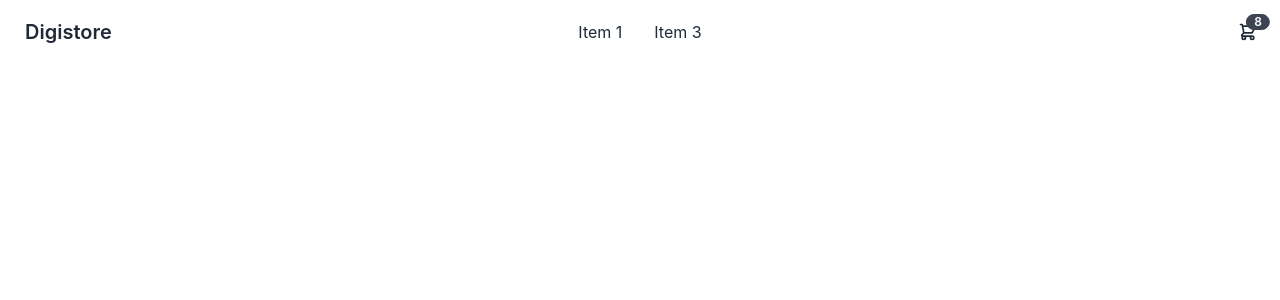
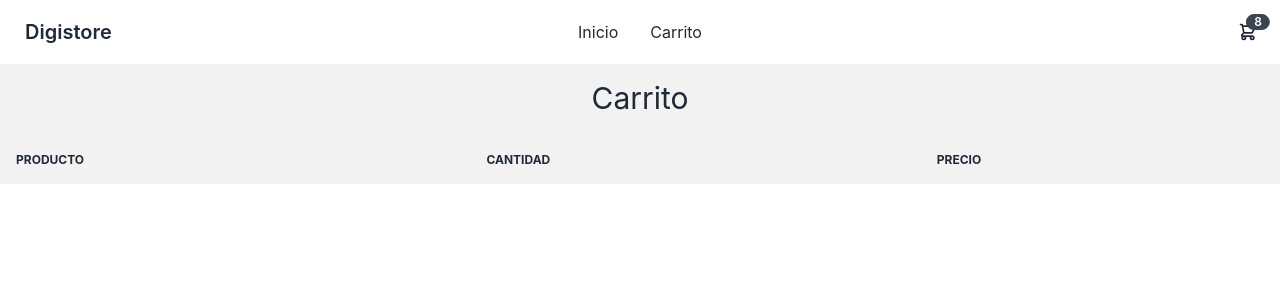
Before and after one commit to LucasAlejandroValente/desafio-nav, a React (Create React App) app: page /cart in a window 1280 px wide. Shown: the top 300 px of the page. Built offline with nearby package versions, Linux system fonts and the light colour scheme.

Commit message:
add cart

```diff
--- a/src/App.js
+++ b/src/App.js
@@ -1,13 +1,13 @@
 import './App.css';
 import NavBar from './components/NavBar';
-import Contador from './components/Contador';
 import ItemListContainer from './components/catalogue/ItemListContainer';
 import ItemDetailContainer from './components/catalogue/detail/ItemDetailContainer';
 import { BrowserRouter, Route, Routes } from 'react-router-dom';
 import CategoryContainer from './components/category/CategoryContainer';
-import ItemDetail from './components/catalogue/detail/ItemDetail';
 import CartContextProvider from './context/CartContext';
 import AppContextProvider from './context/AppContext';
+import Cart from './components/catalogue/cart/Cart';
+
 function App() {
   return (
     <div className="App bg-base-200">
@@ -19,6 +19,7 @@ function App() {
               <Route path='/' element={<ItemListContainer/>} />
               <Route path='/category/:categoryId' element={<CategoryContainer/>} />
               <Route path='/item/:itemId' element={<ItemDetailContainer/>} />
+              <Route path='/cart' element={<Cart/>} />
             </Routes>
           </BrowserRouter>
         </CartContextProvider>
--- a/src/components/NavBar.js
+++ b/src/components/NavBar.js
@@ -9,16 +9,16 @@ const NavBar = () => {
           <svg xmlns="http://www.w3.org/2000/svg" class="h-5 w-5" fill="none" viewBox="0 0 24 24" stroke="currentColor"><path stroke-linecap="round" stroke-linejoin="round" stroke-width="2" d="M4 6h16M4 12h8m-8 6h16" /></svg>
         </label>
         <ul tabindex="0" class="menu menu-compact dropdown-content mt-3 p-2 shadow bg-base-100 rounded-box w-52">
-          <li><a>Item 1</a></li>
-          <li><a>Item 3</a></li>
+          <li><a><Link to={'/'}>Inicio</Link></a></li>
+          <li><a><Link to={'/cart'}>Carrito</Link></a></li>
         </ul>
       </div>
       <a class="btn btn-ghost normal-case text-xl"><Link to={'/'}>Digistore</Link></a>
     </div>
     <div class="navbar-center hidden lg:flex">
       <ul class="menu menu-horizontal p-0">
-        <li><a>Item 1</a></li>
-        <li><a>Item 3</a></li>
+        <li><a><Link to={'/'}>Inicio</Link></a></li>
+        <li><a><Link to={'/cart'}>Carrito</Link></a></li>
       </ul>
     </div>
     <div class="navbar-end">
@@ -34,7 +34,7 @@ const NavBar = () => {
                 <span className="font-bold text-lg">8 Items</span>
                 <span className="text-info">Subtotal: $999</span>
                 <div className="card-actions">
-                    <button className="btn btn-primary btn-block">View cart</button>
+                    <button className="btn btn-primary btn-block"><Link to={'/cart'}>Ver carrito</Link></button>
                 </div>
                 </div>
             </div>
--- /dev/null
+++ b/src/components/catalogue/cart/Cart.js
@@ -0,0 +1,11 @@
+import CartItemContainer from "./CartItemContainer"
+
+const Cart = () => {
+  return (
+    <div className="pt-10">
+        <div className="pt-5"><h1 className="text-3xl p-5">Carrito</h1></div>
+        <CartItemContainer></CartItemContainer>
+    </div>
+  )
+}
+export default Cart
--- /dev/null
+++ b/src/components/catalogue/cart/CartItem.js
@@ -0,0 +1,12 @@
+const CartItem = ( { producto }) => {
+  return (
+    <tr>
+        <td>{producto.title}
+            <div class="text-sm opacity-50">Eliminar Producto</div>
+        </td>
+        <td>{producto.quantity}</td>
+        <td>{producto.price}</td>
+    </tr>
+  )
+}
+export default CartItem
--- /dev/null
+++ b/src/components/catalogue/cart/CartItemContainer.js
@@ -0,0 +1,28 @@
+import { useCartContext } from "../../../context/CartContext"
+import CartItem from "./CartItem"
+
+const CartItemContainer = () => {
+    const { cart } = useCartContext()
+
+
+  return (
+    <div className="overflow-x-auto mx-auto">
+        <table className="table w-full">
+
+            <thead>
+            <tr>
+                <th>Producto</th>
+                <th>Cantidad</th>
+                <th>Precio</th>
+            </tr>
+            </thead>
+            <tbody>
+
+            { cart.map(item => <CartItem key={item.id} producto={item} />) }
+
+            </tbody>
+        </table>
+        </div>
+  )
+}
+export default CartItemContainer
--- a/src/components/catalogue/detail/ItemDetail.js
+++ b/src/components/catalogue/detail/ItemDetail.js
@@ -28,7 +28,7 @@ const ItemDetail = (props) => {
                             {terminar ?
                                 (<button className="btn bg-primary text-white"
                                 >Terminar compra</button>)
-                            : (<Counter stock= {stock} onAdd={onAdd}></Counter>)}
+                            : (<Counter stock= {stock} onAdd={onAdd} id={id}></Counter>)}
                         </div>
                     </div>
                 </div>
```
